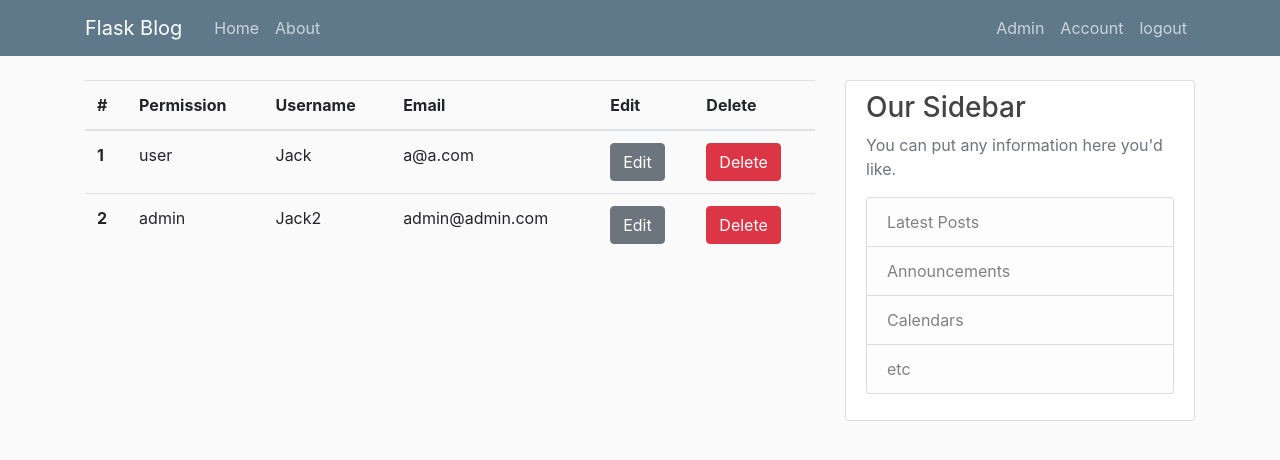
After one commit to jubnl/Flask_Blog, a Flask app: page /admin/users in a window 1280 px wide. The commit adds this page. Shown: the top 460 px of the page. Run offline with Flask 2, Linux system fonts and the light colour scheme; the visitor is signed in with stand-in values (Sample User, id 1); data comes from the database, SQL or seed files in the repository; data that the repository does not hold is empty.

Commit message:
Pannel Admin (début)

```diff
--- a/flaskblog.py
+++ b/flaskblog.py
@@ -1,7 +1,7 @@
 from os.path import splitext, join
 from secrets import token_hex
 from functools import wraps
-from forms import RegistrationForm, LoginForm, UpdateAccountForm
+from forms import RegistrationForm, LoginForm, UpdateAccountForm, AdminUserForm
 from passlib.hash import sha256_crypt
 from models.model import Model
 from models.filter import Filter
@@ -53,7 +53,7 @@ def is_user_logged_in(f):
 def is_admin(f):
     @wraps(f)
     def wrap(*args, **kwargs):
-        if session['perms'] == "admin":
+        if session['perms'] == 3:
             return f(*args, **kwargs)
         else:
             flash('Vous devez être Administrateur pour accéder à cette ressource.', 'danger')
@@ -108,7 +108,7 @@ def register():
 
         # dict insert datas
         insert = {
-            'permission'                : "user",
+            'permission'                : 1,
             'first_name'                : form.fname.data,
             'last_name'                 : form.lname.data,
             'email'                     : form.email.data,
@@ -378,7 +378,65 @@ def account():
 @is_user_logged_in
 @is_admin
 def admin():
-    return render_template("admin.html", title="Administration")
+    return render_template("admin/admin.html", title="Administration")
+
+
+@app.route("/admin/users", methods=['POST', 'GET'])
+@is_user_logged_in
+@is_admin
+def admin_users():
+    model = Model("t_users")
+    users = model.query_all_rows(fields=['id', 'permission', 'username', 'email'])
+
+    model = Model("t_permissions")
+    permissions = model.query_all_rows()
+    for user in users:
+        for permission in permissions:
+            if user['permission'] == permission['id']:
+                user['permission'] = permission['permission']
+
+    return render_template("admin/users.html", title="Admin - Utilisateurs",users=users)
+
+
+@app.route("/admin/user/<string:username>", methods=['POST', 'GET'])
+@is_user_logged_in
+@is_admin
+def admin_edit_user(username):
+    model = Model("t_users")
+    filter = Filter(where=f"`username` = '{username}'")
+    user = model.query_one_row(filter = filter)
+
+    model = Model("t_permissions")
+    filter = Filter(where=f"`id` = {user['permission']}")
+    perm = model.query_one_row(filter=filter)['permission']
+
+    model = Model("t_countries")
+    filter = Filter(where=f"`id` = {user['country']}")
+    country = model.query_one_row(filter = filter)['name']
+
+    model = Model("t_genders")
+    filter = Filter(where=f"`id` = {user['gender']}")
+    gender = model.query_one_row(filter = filter)['gender']
+
+
+    form = AdminUserForm()
+    form.permission.data = perm
+    form.username.data = user['username']
+    form.email.data = user["email"]
+    form.country.data = country
+    form.gender.data = gender
+
+    image_file = url_for('static', filename='profile_pics/' + user["files"])
+
+    return render_template("admin/user.html", title="Administration",form=form, image_file=image_file)
+
+
+@app.route("/admin/delete_user/<string:username>", methods=['POST', 'GET'])
+@is_user_logged_in
+@is_admin
+def admin_delete_user(username):
+    return render_template("admin/delete_user.html", title="Supression d'un utilisateur", form=form)
+
 
 if __name__ == '__main__':
     app.run(debug=True)
--- a/templates/account.html
+++ b/templates/account.html
@@ -4,8 +4,8 @@
       <div class="media">
         <img class="rounded-circle account-img" src="{{ image_file }}">
         <div class="media-body">
-          <h2 class="account-heading">{{ session["username"] }}</h2>
-          <p class="text-secondary">{{ session["email"] }}</p>
+          <h2 class="account-heading">{{ session["user_username"] }}</h2>
+          <p class="text-secondary">{{ session["user_email"] }}</p>
         </div>
       </div>
         <form method="POST" action="" enctype="multipart/form-data">
--- a/templates/admin.html
+++ /dev/null
@@ -1,4 +0,0 @@
-{% extends "layout.html" %}
-{% block content %}
-    <h1>Admin</h1>
-{% endblock content %}
--- /dev/null
+++ b/templates/admin/users.html
@@ -0,0 +1,27 @@
+{% extends "layout.html" %}
+{% block content %}
+    <table class="table">
+        <thead>
+        <tr>
+            <th scope="col">#</th>
+            <th scope="col">Permission</th>
+            <th scope="col">Username</th>
+            <th scope="col">Email</th>
+            <th scope="col">Edit</th>
+            <th scope="col">Delete</th>
+        </tr>
+        </thead>
+        <tbody>
+        {% for user in users %}
+            <tr>
+                <th scope="row">{{ user['id']}}</th>
+                <td>{{ user['permission'] }}</td>
+                <td>{{ user['username']}}</td>
+                <td>{{ user['email']}}</td>
+                <td><a class="btn btn-secondary" href="{{ url_for('admin_edit_user', username = user['username']) }}">Edit</a></td>
+                <td><a class="btn btn-danger" href="{{ url_for('admin_delete_user', username = user['username']) }}">Delete</a></td>
+            </tr>
+        {% endfor %}
+        </tbody>
+    </table>
+{% endblock content %}
--- a/templates/layout.html
+++ b/templates/layout.html
@@ -28,7 +28,7 @@
                         <!-- Navbar Right Side -->
                         <div class="navbar-nav">
                             {% if session.user_logged_in %}
-                                {% if session.perms == "admin" %}
+                                {% if session.perms == 3 %}
                                     <a class="nav-item nav-link" href="{{ url_for('admin') }}">Admin</a>
                                 {% endif %}
                                 <a class="nav-item nav-link" href="{{ url_for('account') }}">Account</a>
```
Also changed, not shown: forms.py (+48 -0 lines), templates/admin/admin.html (added, +12 -0 lines), templates/admin/user.html (added, +88 -0 lines).
